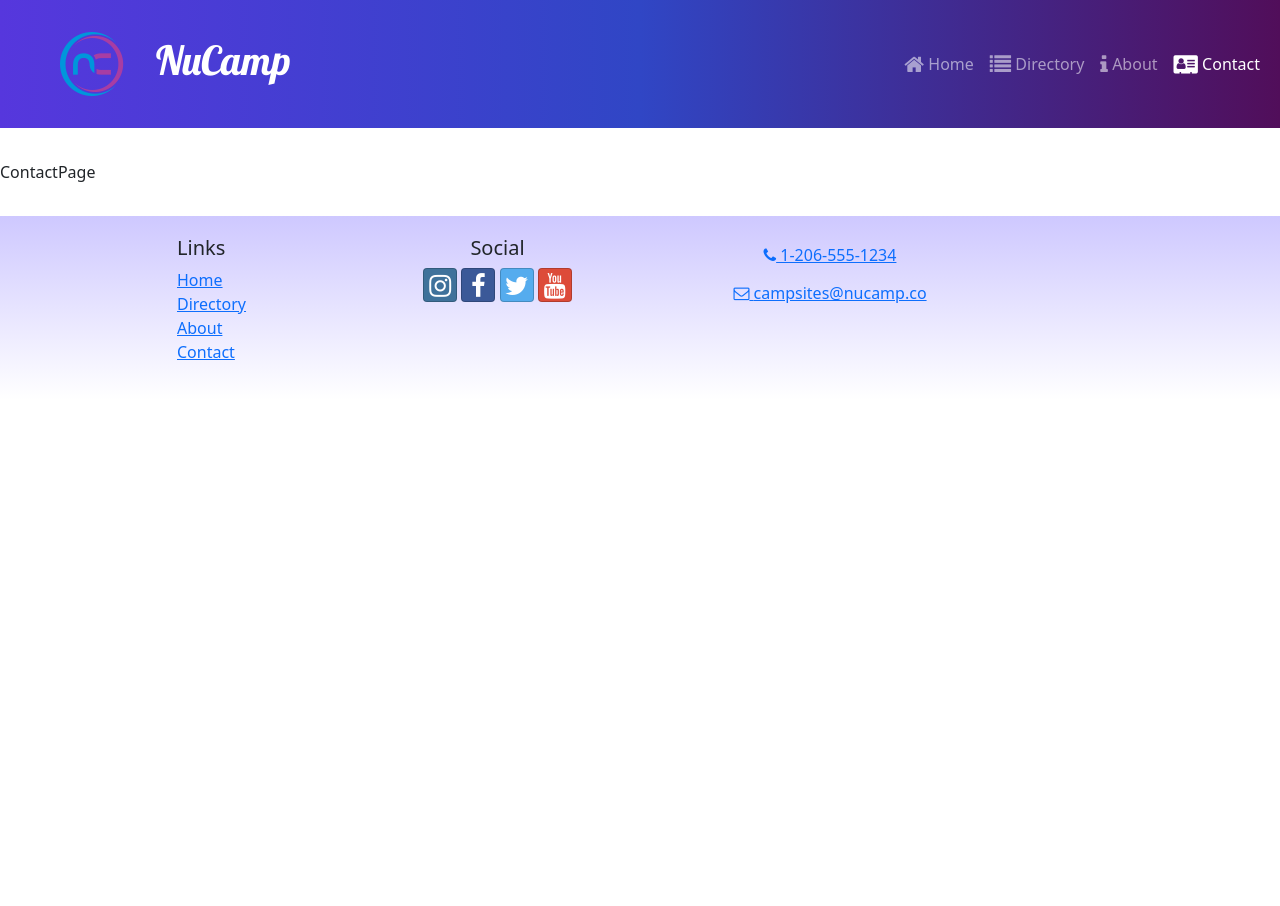
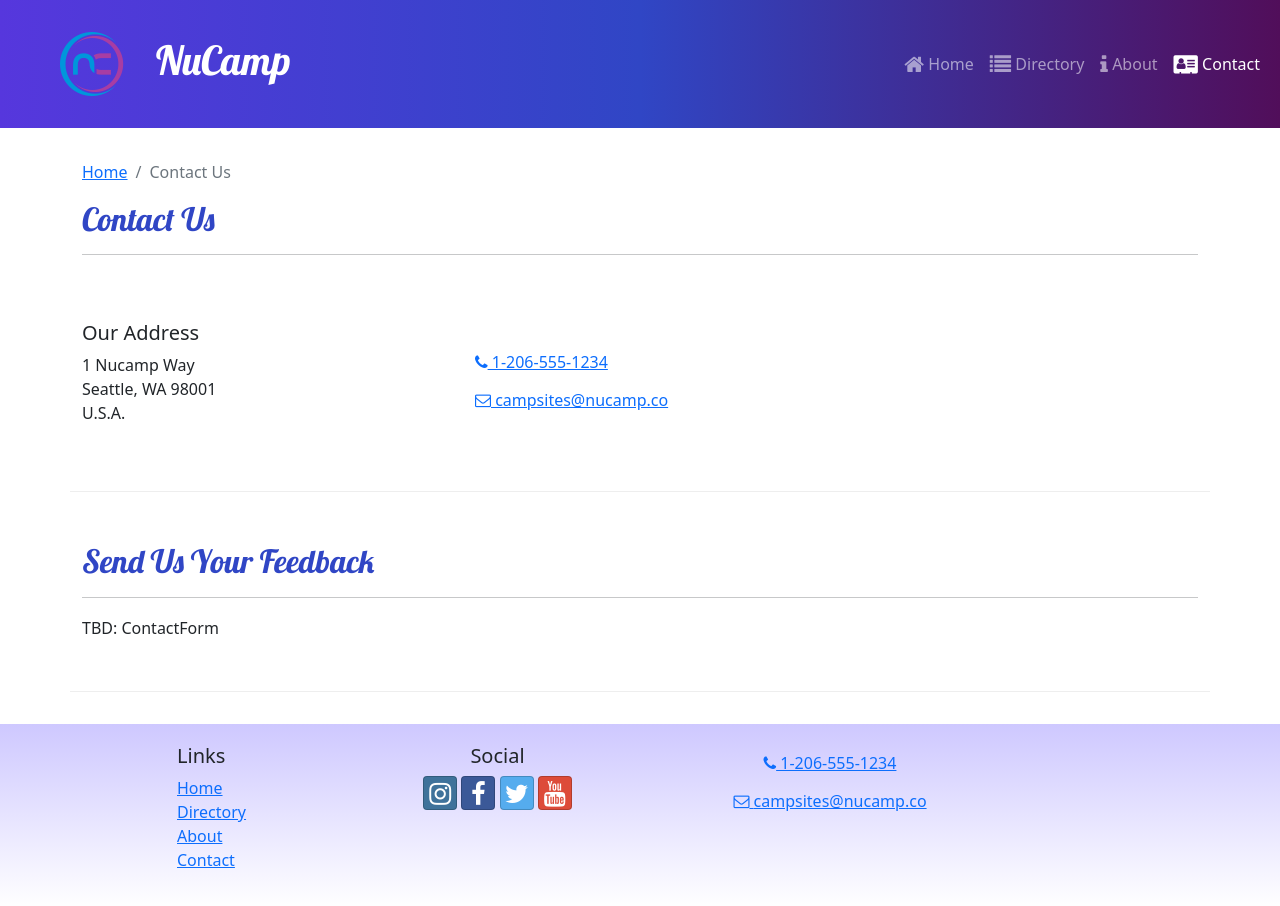
Before and after one commit to Kong-Judy/React-Course-Project, a React (Create React App) app: page /contact in a window 1280 px wide. Before the commit the page ends 800 px from the top, so only its background shows below. Built offline with nearby package versions, Linux system fonts and the light colour scheme.

Commit message:
ContactPage

```diff
--- a/src/pages/ContactPage.js
+++ b/src/pages/ContactPage.js
@@ -1,5 +1,50 @@
+import { Container, Col, Row } from 'reactstrap';
+import SubHeader from '../components/SubHeader';
+
 const ContactPage = () => {
-    return <div>ContactPage</div>;
+    return (
+        <Container>
+            <SubHeader current="Contact Us" />
+
+            <Row className="row-content align-items-center">
+                <Col sm="4">
+                    <h5>Our Address</h5>
+                    <address>
+                        1 Nucamp Way
+                        <br />
+                        Seattle, WA 98001
+                        <br />
+                        U.S.A.
+                    </address>
+                </Col>
+                <Col>
+                    <a
+                        role="button"
+                        className="btn btn-link"
+                        href="tel:+12065551234"
+                    >
+                        <i className="fa fa-phone" /> 1-206-555-1234
+                    </a>
+                    <br />
+                    <a
+                        role="button"
+                        className="btn btn-link"
+                        href="mailto:fakeemail@fakeemail.co"
+                    >
+                        <i className="fa fa-envelope-o" /> campsites@nucamp.co
+                    </a>
+                </Col>
+            </Row>
+
+            <Row className="row-content">
+                <Col xs="12">
+                    <h2>Send Us Your Feedback</h2>
+                    <hr />
+                </Col>
+                <Col md="10">TBD: ContactForm</Col>
+            </Row>
+        </Container>
+    );
 };
 
 export default ContactPage;
```
